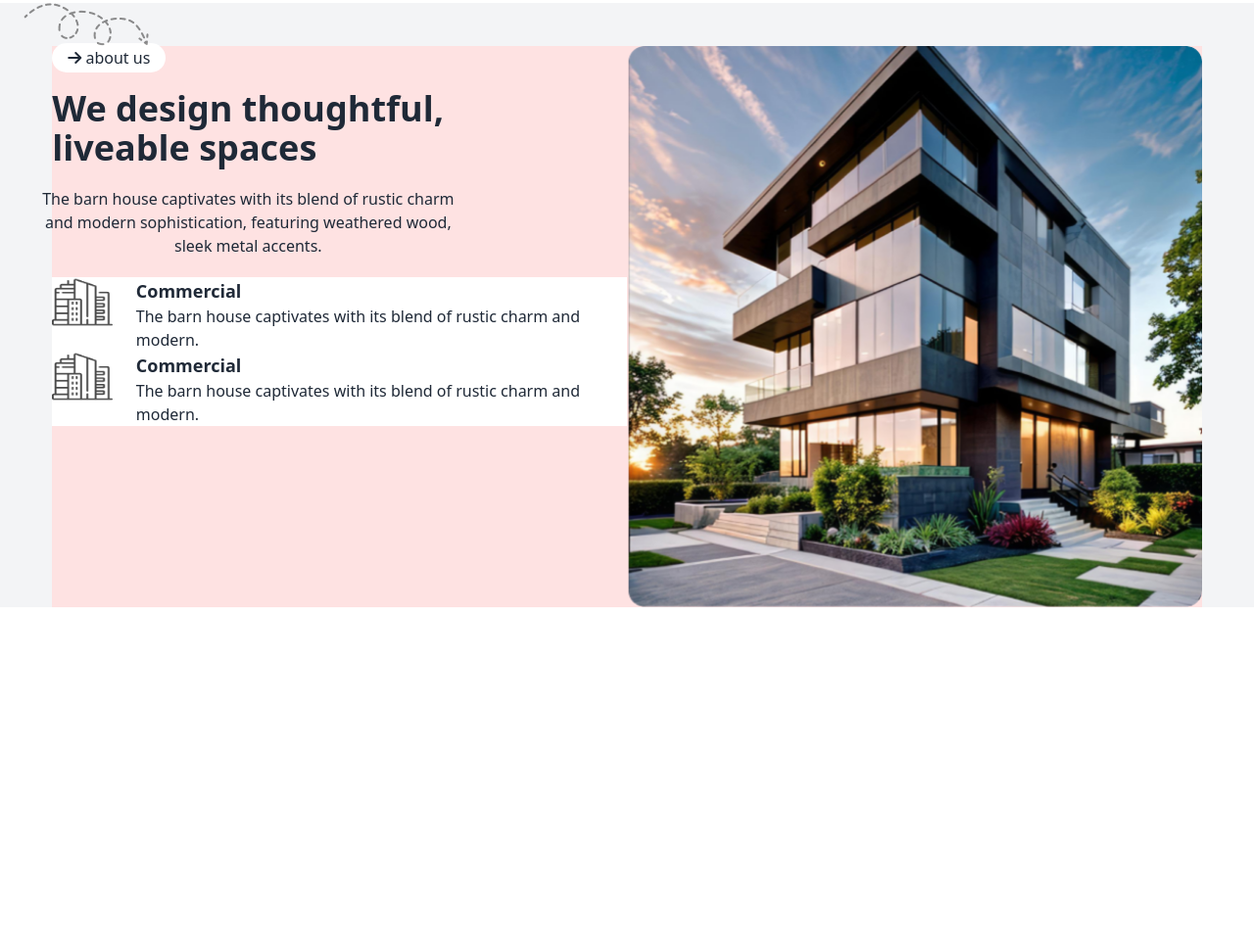
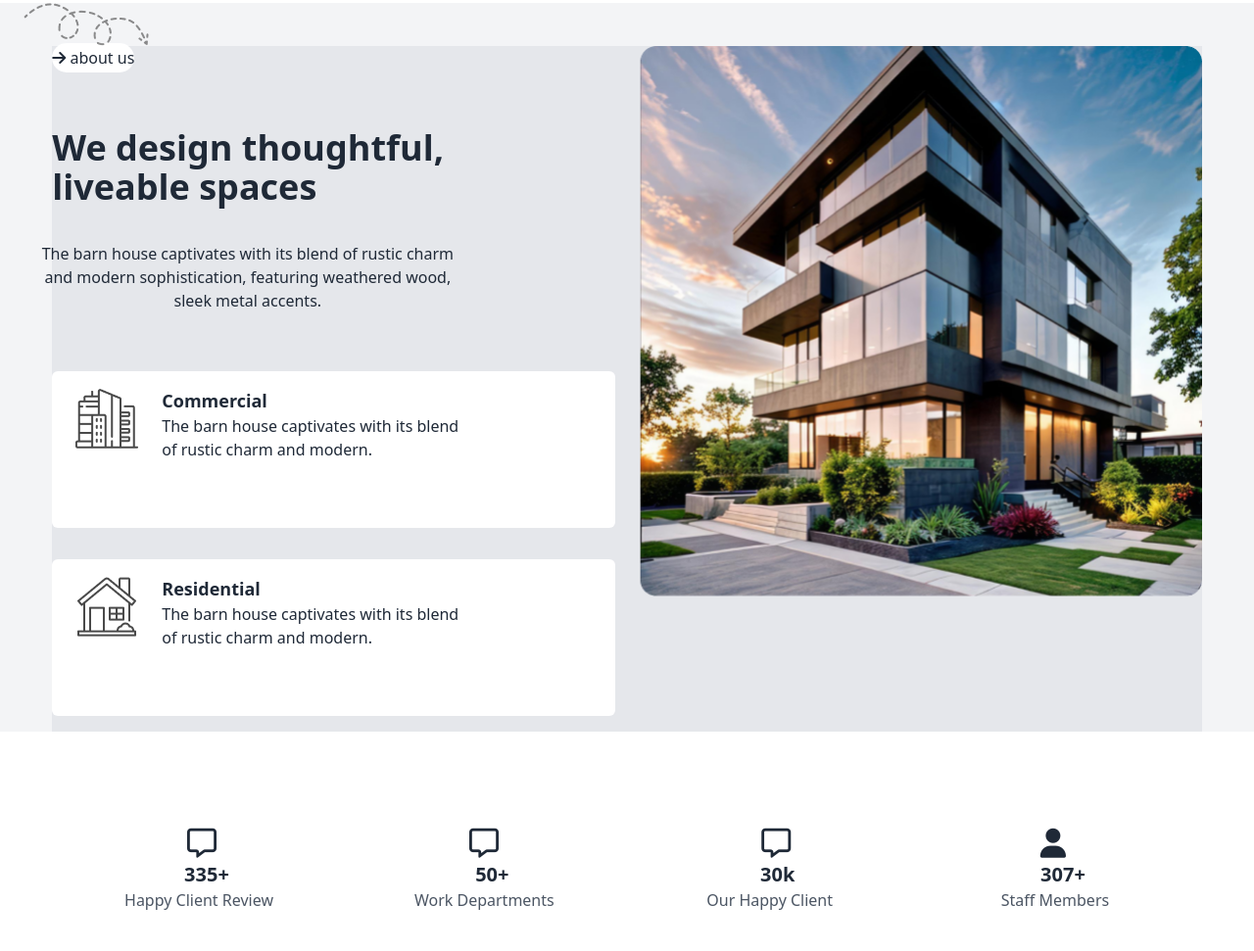
Before and after one commit to rajibmirza/ph-assignment03, a plain HTML site: page index.html in a window 1280 px wide. Shown: the part 699-1670 px from the top of the page at 98% size. Before the commit the page ends 1319 px from the top, so only its background shows below. Drawn offline with nearby package versions, Linux system fonts and the light colour scheme.

Commit message:
number section close

```diff
--- a/index.html
+++ b/index.html
@@ -41,7 +41,7 @@
      <div class=" flex w-8 lg:bg-[#FFFFFF] p-2 rounded-full justify-center"><i class="lg: fa-solid fa-cart-shopping "></i></div>
      <div class="flex  w-8 lg: bg-[#FFFFFF] p-2 rounded-full items-center justify-center"><i class="fa-solid fa-magnifying-glass "></i></div>
 
-      <div class=""><div class="lg: py-2 px-6 rounded-full bg-[#ABEF5F] font-bold text-lg ">Book Consult <i class="fa-solid fa-arrow-right lg:bg-black text-white rounded-full lg:p-1 -rotate-45 bg-[#ABEF5F] rounded-full font-sm p-1 -rotate-45 items-center mt-1"></i></div> </div>
+      <div class=""><div class=" lg: py-2 px-6 rounded-full bg-[#ABEF5F] font-bold text-lg ">Book Consult <i class="fa-solid fa-arrow-right lg:bg-black text-white rounded-full lg:p-1 -rotate-45 bg-[#ABEF5F] rounded-full font-sm p-1 -rotate-45 items-center mt-1"></i></div> </div>
     </div>
   </div>
  </nav>
@@ -72,33 +72,82 @@
  <section>
   <div class="mx-auto bg-gray-100 mt-14">
     <img class="ml-6 opacity-50" src="./assets/Vector.png" alt="">
-    <div class="w-11/12  bg-red-100 mx-auto grid grid-cols-1 lg:grid-cols-2">
-      <div class="">
-       <div class=" text-gray-800 ml-28 lg:ml-0 px-4 py-1 bg-white inline rounded-full  "><i class="fa-solid fa-arrow-right"></i> about us</div>
-       <h1  class="text-lg  font-bold text-center justify-center lg:text-4xl lg:text-left mt-3 lg:mt-5">We design thoughtful,<br> liveable spaces</h1>
-       <p class="w-5/6  text-gray-800 mt-2 text-center mx-auto lg:w-3/4 lg:-ml-5 lg:my-5">The barn house captivates with its blend of rustic charm and
+    <div class="w-11/12  bg-gray-200 mx-auto grid grid-cols-1 lg:grid-cols-2 gap-6">
+       <!-- about container -->
+      <div>
+       <div class=" text-gray-800 ml-28  lg:ml-0 px -4 py-1 bg-white inline rounded-full"><i class="fa-solid fa-arrow-right"></i> about us</div>
+       <h1 class="text-2xl  font-bold text-center justify-center lg:pt-10 lg:text-4xl lg:text-left lg:mt-10 lg:mt-5 ">We design thoughtful,<br> liveable spaces</h1>
+       <p class="w-5/6 mb-5 text-gray-800 mt-2 text-center mx-auto lg:w-3/4 lg:-ml-4 lg:my-5 lg:pb-10 lg:pt-4">The barn house captivates with its blend of rustic charm and
         modern sophistication, featuring weathered wood, sleek metal accents.</p>
-        <div class="bg-white w-full mb-4">
-         <div class="w-2/8 flex gap-6">
-          <div><img class="w-full h-4/6" src="./assets/commercial.png" alt=""></div>
-         <div> <h3 class=" font-bold text-lg">Commercial</h3>
-          <p>The barn house captivates with its blend of rustic charm and modern.</p></div>
+
+        <div class="bg-white w-full  mb-4 rounded-md h-40">
+
+          <div class="w-2/8 flex mx-6 ">
+           <div class="" ><img class="w-full  mt-4" src="./assets/commercial.png" alt=""></div>
+          <div class=" ml-6"><h3 class=" font-bold text-lg mt-4">Commercial</h3>
+           <p class="mb-4 lg:w-80">The barn house captivates with its blend of rustic charm and modern.
+
+           </p>
          </div>
-         <div class="w-6/8">
-          <div class="w-2/8 flex gap-6">
-            <div><img class="w-full h-4/6" src="./assets/commercial.png" alt=""></div>
-           <div> <h3 class=" font-bold text-lg">Commercial</h3>
-            <p>The barn house captivates with its blend of rustic charm and modern.</p></div>
-           </div>
+          </div>
          </div>
-        </div>
-        <div class="bg-white w-full"></div>
+
+
+
+
+
+         <div class="bg-white w-full  mb-4 rounded-md h-40 mt-8">
+
+          <div class="w-2/8 flex mx-6 ">
+           <div class="" ><img class="w-full  mt-4" src="./assets/residential.png" alt=""></div>
+          <div class=" ml-6"><h3 class=" font-bold text-lg mt-4">Residential</h3>
+           <p class="mb-4 lg:w-80">The barn house captivates with its blend of rustic charm and modern.
+
+           </p>
+         </div>
+          </div>
+         </div>
+
       </div>
+      <!-- image container -->
       <div>
         <img class="w-full" src="./assets/Rectangle.png" alt="">
       </div>
     </div>
   </div>
  </section>
+
+
+ <!-- number section start  -->
+
+ <section class=" px-4 py-6 gap-16 rounded-md mt-10 grid grid-cols-1 lg:grid lg:grid-cols-4 lg:px-6 lg:py-8 lg:rounded-md lg:mt-14 lg:gap-10 w-11/12 mx-auto lg:w-11/12 mx-auto ">
+  <div class="p-1 lg:p-2 mx-auto ">
+    <i class="fa-regular text-3xl fa-message ml-14 lg:ml-16 "></i>
+    <h1 class="text-xl text-center font-bold lg: text-3xl font-bold lg:ml-4 ">335+</h1>
+    <p class="text-gray-600">Happy Client Review</p>
+  </div>
+
+
+  <div class="p-1 lg:p-2 mx-auto ">
+    <i class="fa-regular text-3xl fa-message ml-12 lg:ml-14 "></i>
+    <h1 class="text-xl text-center font-bold lg: text-3xl font-bold lg:ml-4 ">50+</h1>
+    <p class="text-gray-600">Work Departments</p>
+  </div>
+
+
+  <div class="p-1 lg:p-2 mx-auto ">
+    <i class="fa-regular text-3xl fa-message ml-12 lg:ml-14 "></i>
+    <h1 class="text-xl text-center font-bold lg: text-3xl font-bold lg:ml-4 ">30k</h1>
+    <p class="text-gray-600">Our Happy Client</p>
+  </div>
+
+  <div class="p-1 lg:p-2 mx-auto ">
+    <i class="fa-solid fa-user text-3xl ml-8 lg:ml-10 "></i>
+    <h1 class="text-xl text-center font-bold lg: text-3xl font-bold lg:ml-4 ">307+</h1>
+    <p class="text-gray-600">Staff Members</p>
+  </div>
+
+ </section>
+
 </body>
 </html>
```
